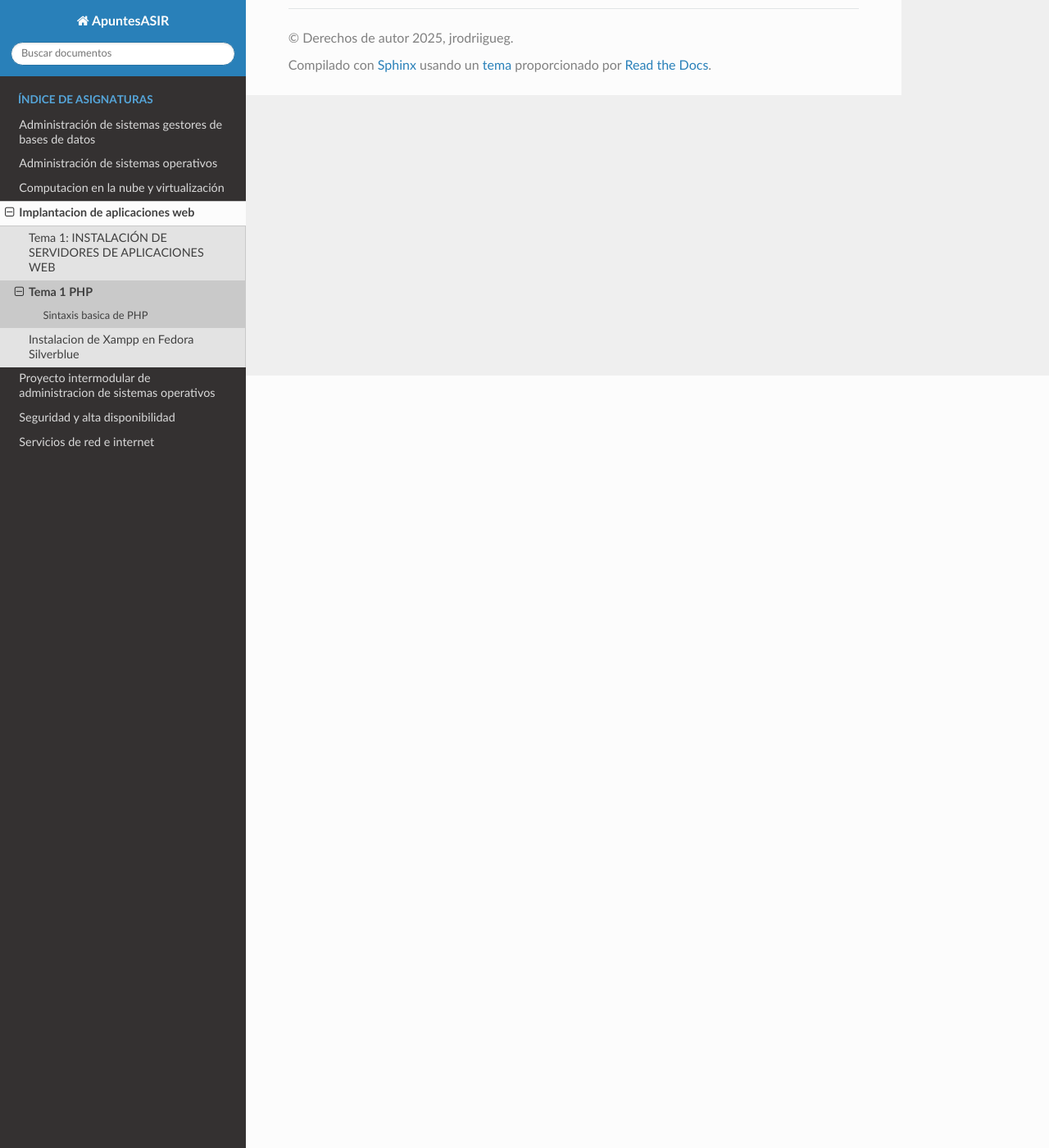
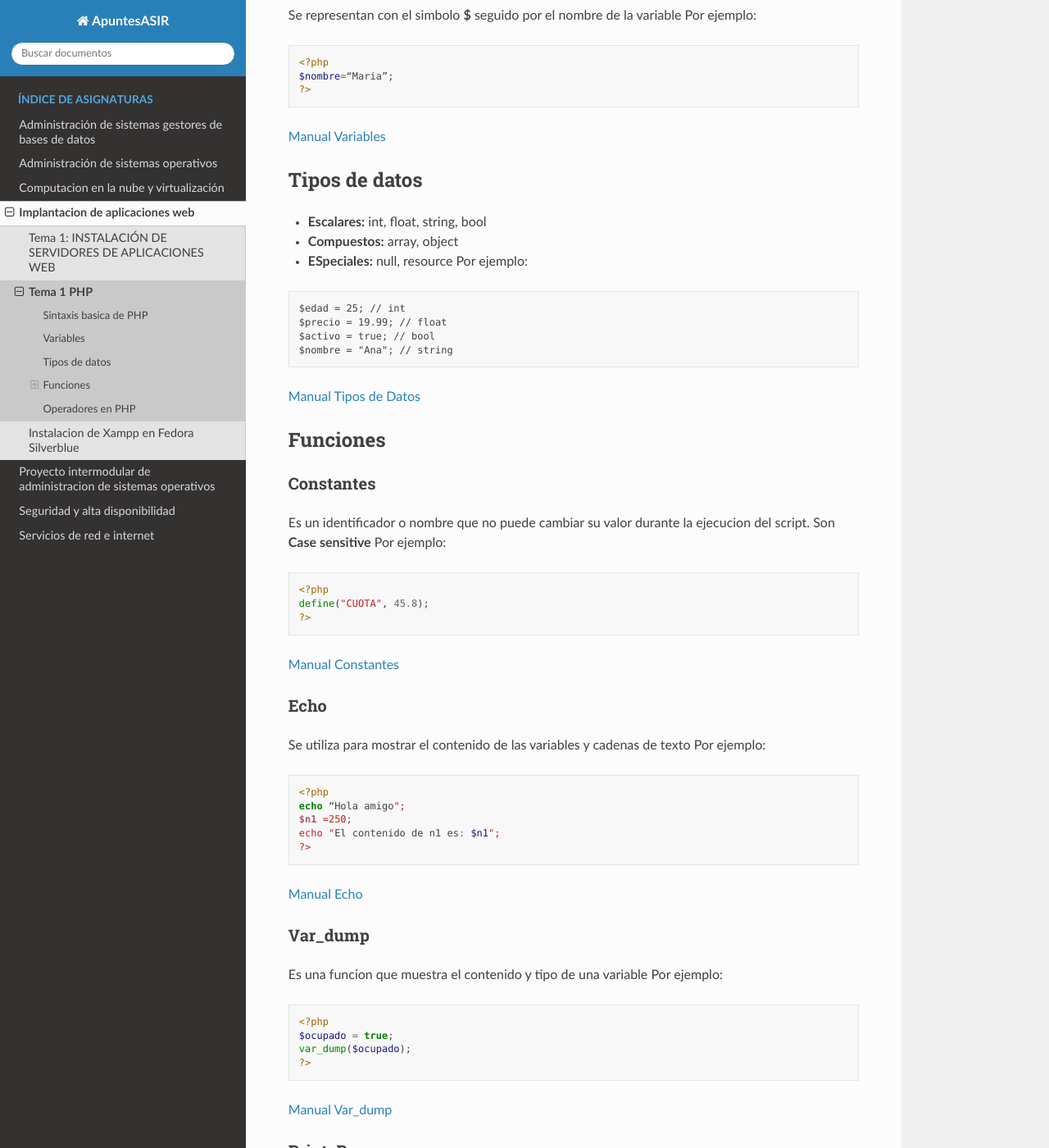
Before and after one commit to jrodriiguezg/ApuntesASIR, a Sphinx documentation site: the page built from docs/implantacion-de-aplicaciones-web/php.md, in a window 1280 px wide and 1400 px high, scrolled down 942 px. Shown: the whole window at 82% size. Built offline with Sphinx 7.4.7 and the Read the Docs theme 3.1.0, drawn with Linux system fonts in a browser that asks for light colours; pages that are not in the unit, such as notebooks, are missing from menus; some of the changed text lies outside the part shown.

Commit message:
modified:   docs/implantacion-de-aplicaciones-web/php.md

````diff
--- a/docs/implantacion-de-aplicaciones-web/php.md
+++ b/docs/implantacion-de-aplicaciones-web/php.md
@@ -13,3 +13,103 @@ La sintaxis de PHP es bastante simple y se parece a otros lenguajes como C o Per
 - Comentarios: Puedes usar // o # para comentarios de una sola línea, y /* ... */ para comentarios multilínea.
 
 El codigo PHP puede integrarse directamente en el HTML.
+
+## Variables
+Se representan con el simbolo **$** seguido por el nombre de la variable
+Por ejemplo:
+
+```php
+<?php
+$nombre=“Maria”;
+?>
+```
+[Manual Variables](https://www.php.net/manual/es/language.variables.php)
+
+## Tipos de datos
+- **Escalares:** int, float, string, bool
+- **Compuestos:** array, object
+- **ESpeciales:** null, resource
+Por ejemplo:
+```php
+$edad = 25; // int
+$precio = 19.99; // float
+$activo = true; // bool
+$nombre = "Ana"; // string
+```
+
+[Manual Tipos de Datos](https://www.php.net/manual/es/language.types.php)
+## Funciones
+### Constantes
+Es un identificador o nombre que no puede cambiar su valor durante la ejecucion del script. Son **Case sensitive**
+Por ejemplo:
+
+```php
+<?php
+define("CUOTA", 45.8);
+?>
+```
+[Manual Constantes](https://www.php.net/manual/es/language.constants.php)
+
+### Echo
+Se utiliza para mostrar el contenido de las variables y cadenas de texto
+Por ejemplo:
+```php
+<?php
+echo “Hola amigo";
+$n1 =250;
+echo "El contenido de n1 es: $n1";
+?>
+```
+[Manual Echo](https://www.php.net/manual/es/function.echo.php)
+
+### Var_dump
+Es una funcion que muestra el contenido y tipo de una variable
+Por ejemplo:
+```php
+<?php
+$ocupado = true;
+var_dump($ocupado);
+?>
+```
+[Manual Var_dump](https://www.php.net/manual/es/function.var-dump.php)
+
+### Print_R
+Muestra informacion de una variable de forma legible
+Por ejemplo:
+```php
+<?php
+
+$colores = array("rojo", "verde", "azul", "amarillo");
+
+echo "<pre>"; // La etiqueta <pre> en HTML formatea la salida para que sea más legible en un navegador web.
+print_r($colores);
+echo "</pre>";
+
+?>
+```
+**Salida:**
+
+```bash
+Array
+(
+    [0] => rojo
+    [1] => verde
+    [2] => azul
+    [3] => amarillo
+)
+```
+
+
+[Manual print_r](https://www.php.net/manual/es/function.print-r)
+
+## Operadores en PHP
+- **Aritmeticos:** +, -, *, /, %.
+- **Comparacion:** ==, ===, !=, <, >
+- **Logicos:** &&, ||, !
+Por ejemplo:
+```php
+if ($edad >= 18 && $activo) {
+echo "Acceso permitido";
+}
+```
+[Manual Operadores](https://www.php.net/manual/es/language.operators.php)
````
